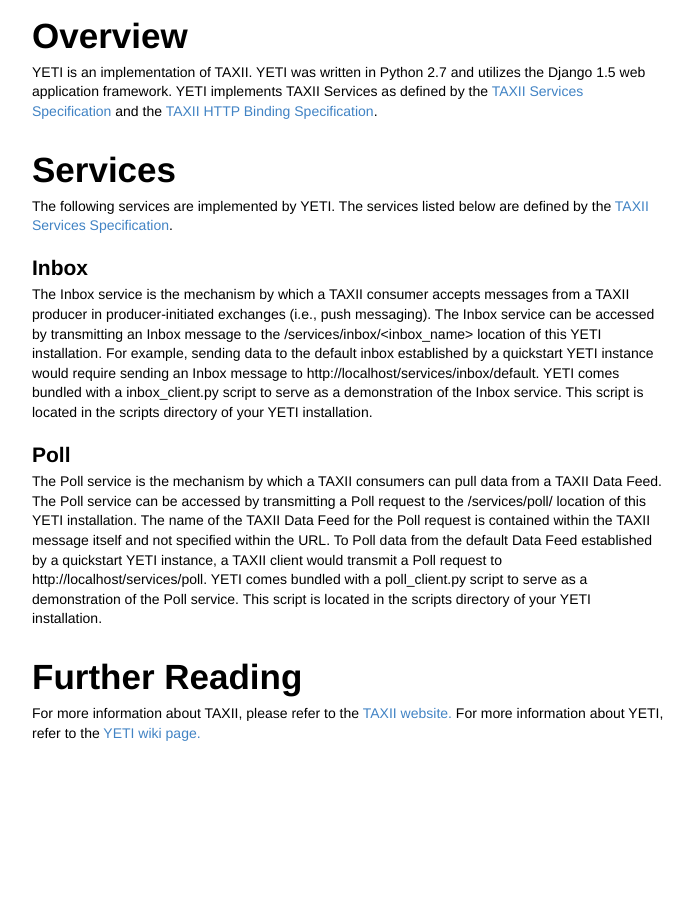
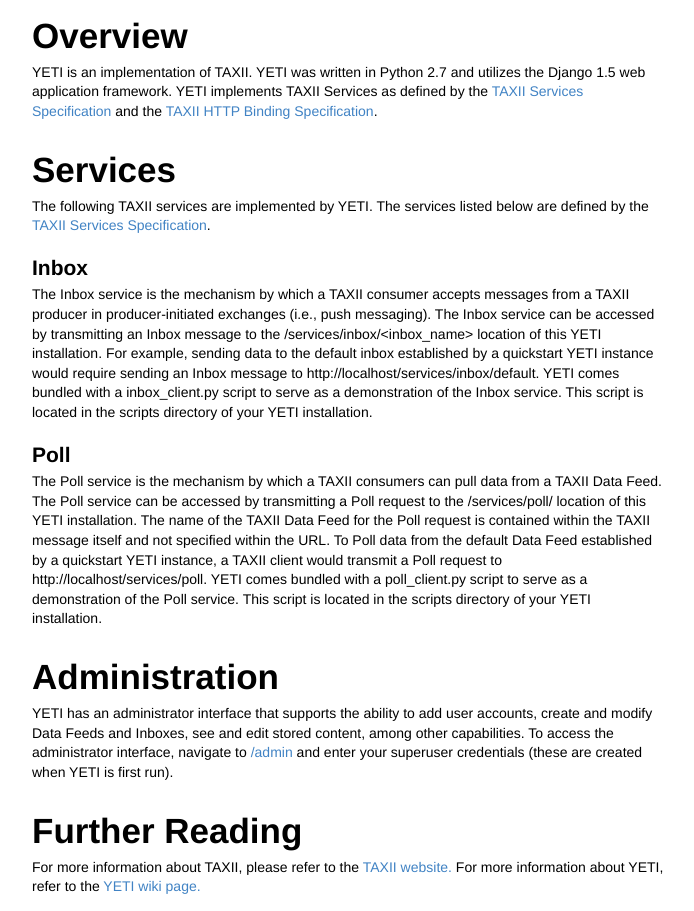
Before and after one commit to TAXIIProject/yeti, a Django app: page / in a window 1280 px wide. Shown: the part 134-1045 px from the top of the page, without its empty margins (292-986 px from the left). Before the commit the page ends 875 px from the top, so only its background shows below. Run offline with Django 3.2, Linux system fonts and the light colour scheme; parts of the project's set-up code (start-up, migrations or seed data) failed here and were passed over.

Commit message:
included administration information in the index.html landing page

```diff
--- a/yeti/templates/index.html
+++ b/yeti/templates/index.html
@@ -57,7 +57,7 @@
                 </p>
                 <h1>Services</h1>
                 <p>
-                    The following services are implemented by YETI. The services listed below are defined by the <a href="http://taxii.mitre.org/specifications/version1.0/TAXII_Services_Specification.pdf">TAXII Services Specification</a>.
+                    The following TAXII services are implemented by YETI. The services listed below are defined by the <a href="http://taxii.mitre.org/specifications/version1.0/TAXII_Services_Specification.pdf">TAXII Services Specification</a>.
                 </p>
                 <h2>Inbox</h2>
                 <p>
@@ -74,6 +74,12 @@
                     <span>http://localhost/services/poll</span>. YETI comes bundled with a poll_client.py script to serve as a demonstration of the Poll service. This script is located
                     in the scripts directory of your YETI installation.
                 </p>
+                <h1>Administration</h1>
+                <p>
+                    YETI has an administrator interface that supports the ability to add user accounts, create and modify Data Feeds and Inboxes, see and edit stored content, among other
+                    capabilities. To access the administrator interface, navigate to <a href="/admin">/admin</a> and enter your superuser credentials (these are created when YETI is first run).
+
+                </p>
                 <h1>Further Reading</h1>
                 <p>
                     For more information about TAXII, please refer to the <a href="http://taxii.mitre.org">TAXII website.</a> For more information about YETI, refer to the
```
